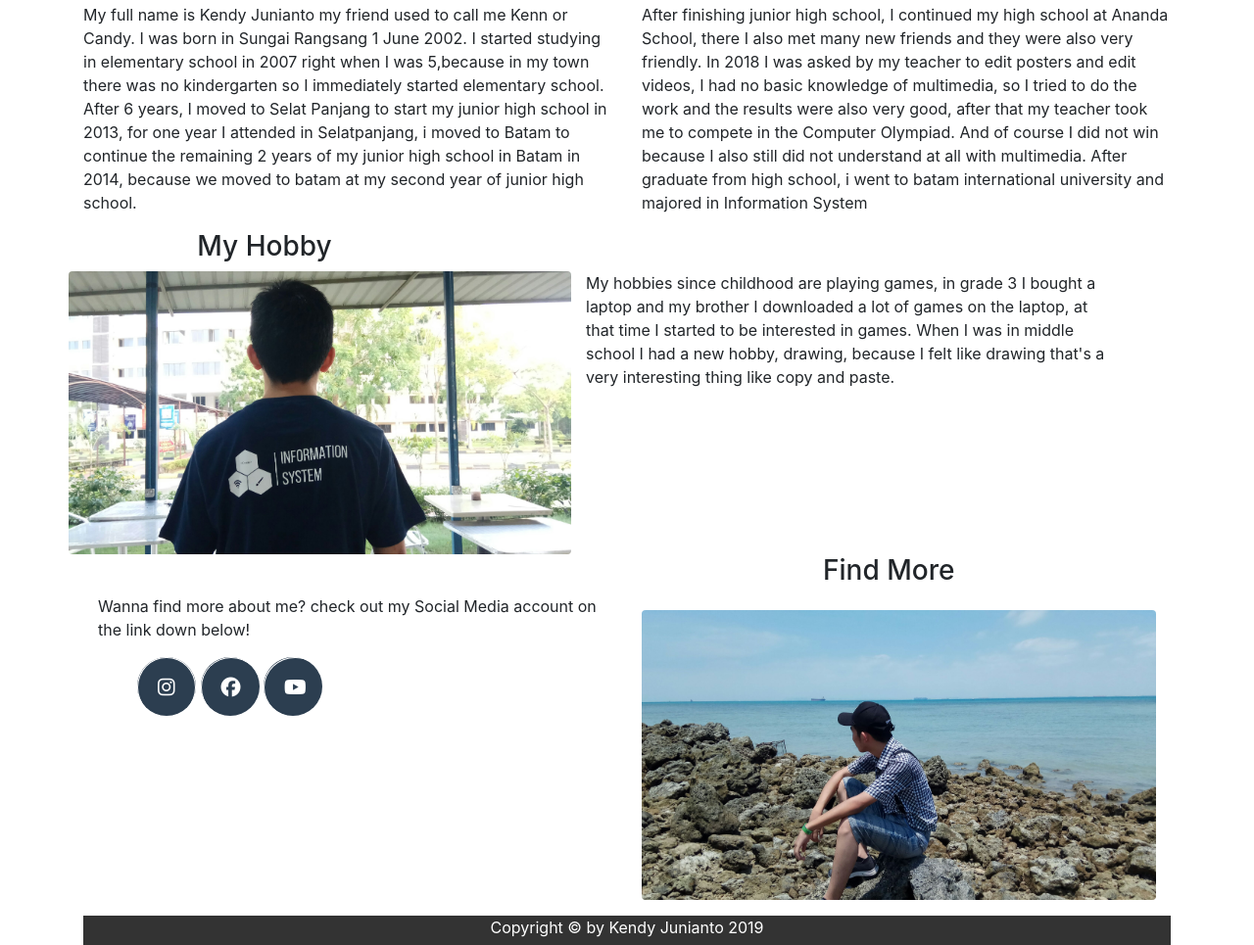
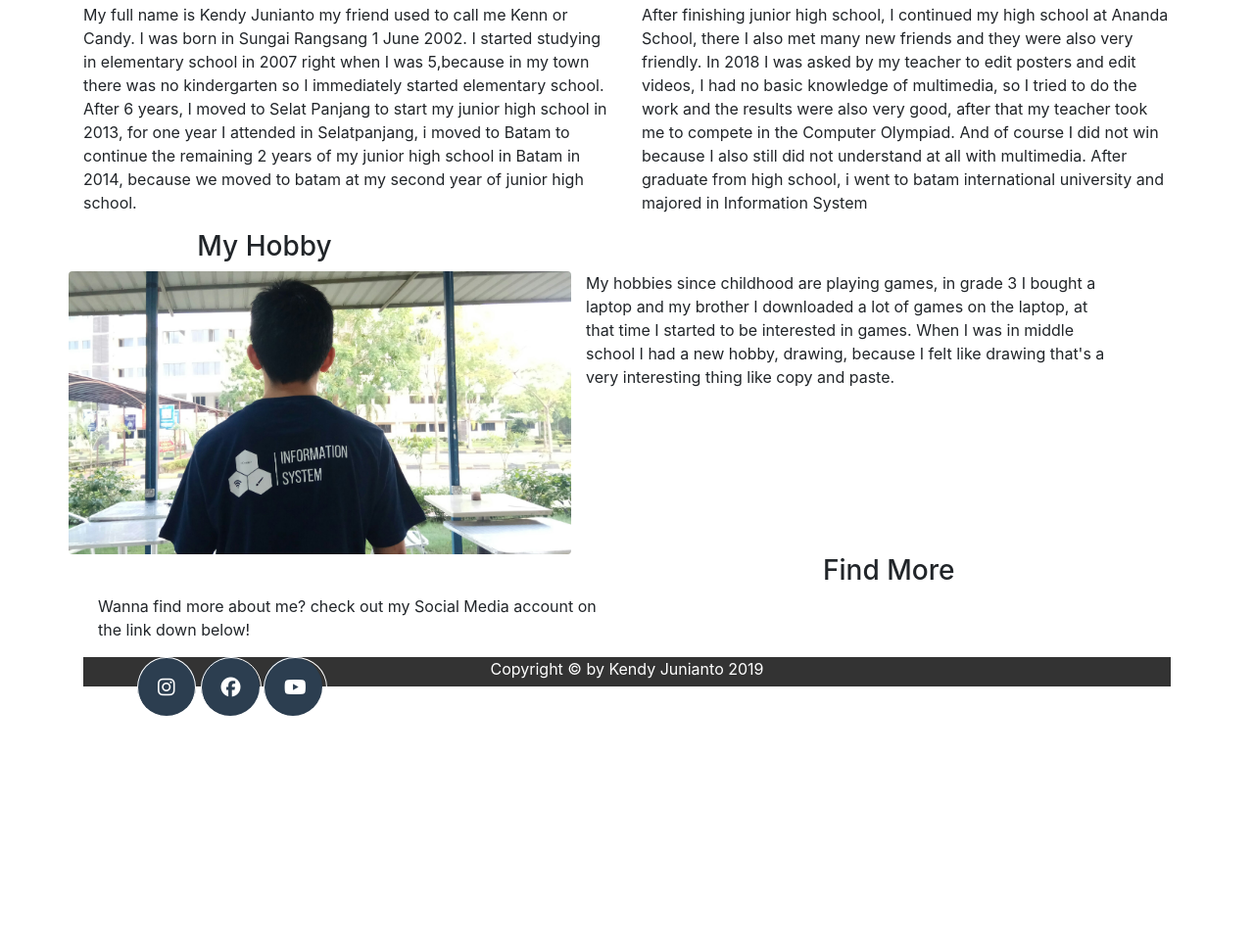
Before and after one commit to kendyjunianto/kendybiodata, a plain HTML site: page testbs/index.html in a window 1280 px wide. Shown: the part 769-1734 px from the top of the page at 98% size. After the commit the page ends 1502 px from the top, so only its background shows below. Drawn offline with Linux system fonts and the light colour scheme.

Commit message:
Update bio

```diff
--- a/testbs/index.html
+++ b/testbs/index.html
@@ -86,7 +86,6 @@
     </div>
 
     <div class="col-6 py-3">
-    	<img src="images/social.jpg" class="rounded float-right" width="100%" height="100%">
     </div>
   </div>
 </div>
```
